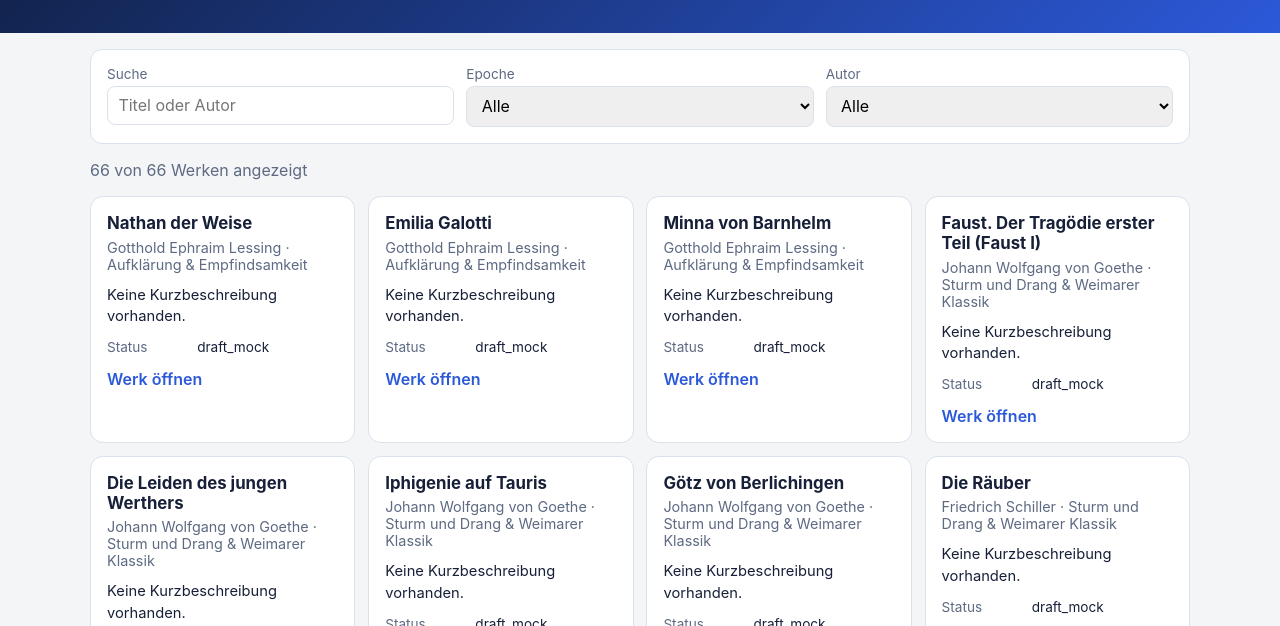
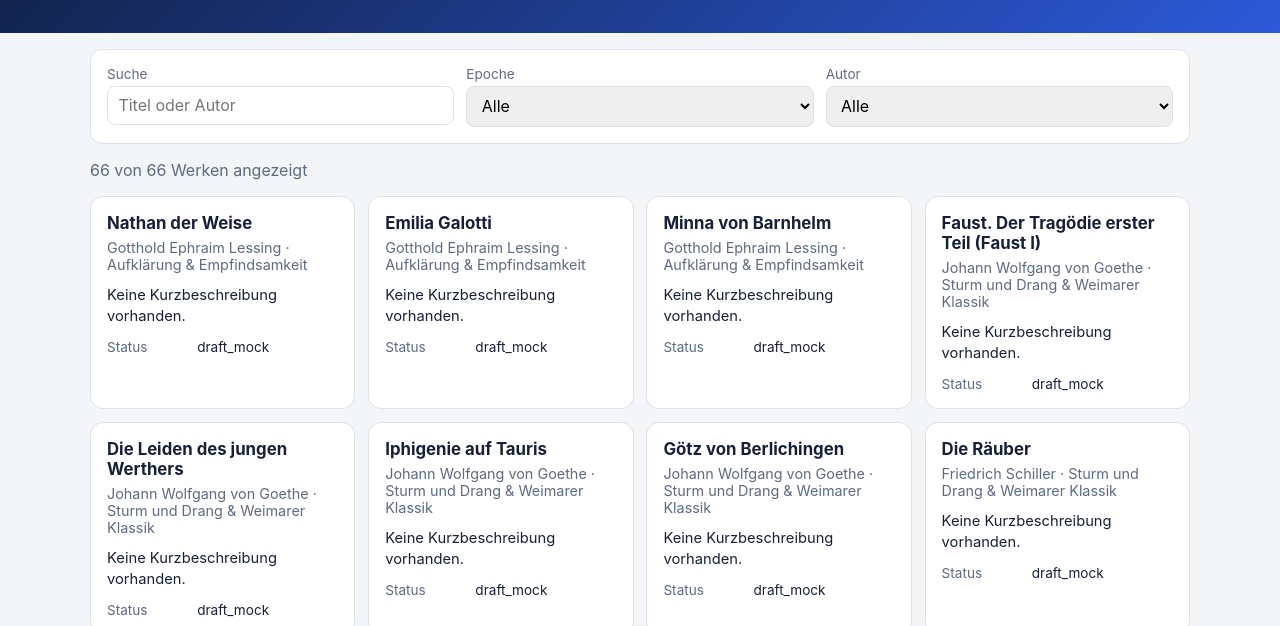
Before and after one commit to Dami-Senpaiii/Lit-Lib, a plain HTML site: page index.html in a window 1280 px wide. Shown: the part 161-787 px from the top of the page. Drawn offline with Linux system fonts and the light colour scheme.

Commit message:
Make work cards fully clickable and remove open button

```diff
--- a/index.html
+++ b/index.html
@@ -57,7 +57,6 @@
         <p class="meta"></p>
         <p class="synopsis"></p>
         <dl class="details"></dl>
-        <a class="open-work-link" href="#">Werk öffnen</a>
       </li>
     </template>
 
--- a/web/app.js
+++ b/web/app.js
@@ -107,10 +107,25 @@ function renderList() {
       details.append(dt, dd);
     }
 
-    const openLink = node.querySelector('.open-work-link');
     const playerUrl = new URL('./audio-player.html', import.meta.url);
     playerUrl.searchParams.set('workId', work.id);
-    openLink.href = playerUrl.toString();
+
+    node.classList.add('clickable-card');
+    node.tabIndex = 0;
+    node.setAttribute('role', 'link');
+    node.setAttribute('aria-label', `${work.title} öffnen`);
+
+    const openWork = () => {
+      window.location.assign(playerUrl.toString());
+    };
+
+    node.addEventListener('click', openWork);
+    node.addEventListener('keydown', (event) => {
+      if (event.key === 'Enter' || event.key === ' ') {
+        event.preventDefault();
+        openWork();
+      }
+    });
 
     workList.append(node);
   }
--- a/web/styles.css
+++ b/web/styles.css
@@ -86,12 +86,27 @@ dt { color: var(--muted); }
 
 a { color: var(--brand); }
 
-.open-work-link,
 .back-link {
   display: inline-block;
   margin-top: 0.85rem;
   text-decoration: none;
   font-weight: 600;
+}
+
+.clickable-card {
+  cursor: pointer;
+  transition: transform 0.15s ease, box-shadow 0.15s ease, border-color 0.15s ease;
+}
+
+.clickable-card:hover {
+  transform: translateY(-2px);
+  border-color: #b7c4e8;
+  box-shadow: 0 10px 24px rgba(23, 32, 56, 0.08);
+}
+
+.clickable-card:focus-visible {
+  outline: 3px solid rgba(44, 89, 217, 0.35);
+  outline-offset: 2px;
 }
 
 .player-shell {
```
Also changed, not shown: web/index.html (+0 -1 lines).
